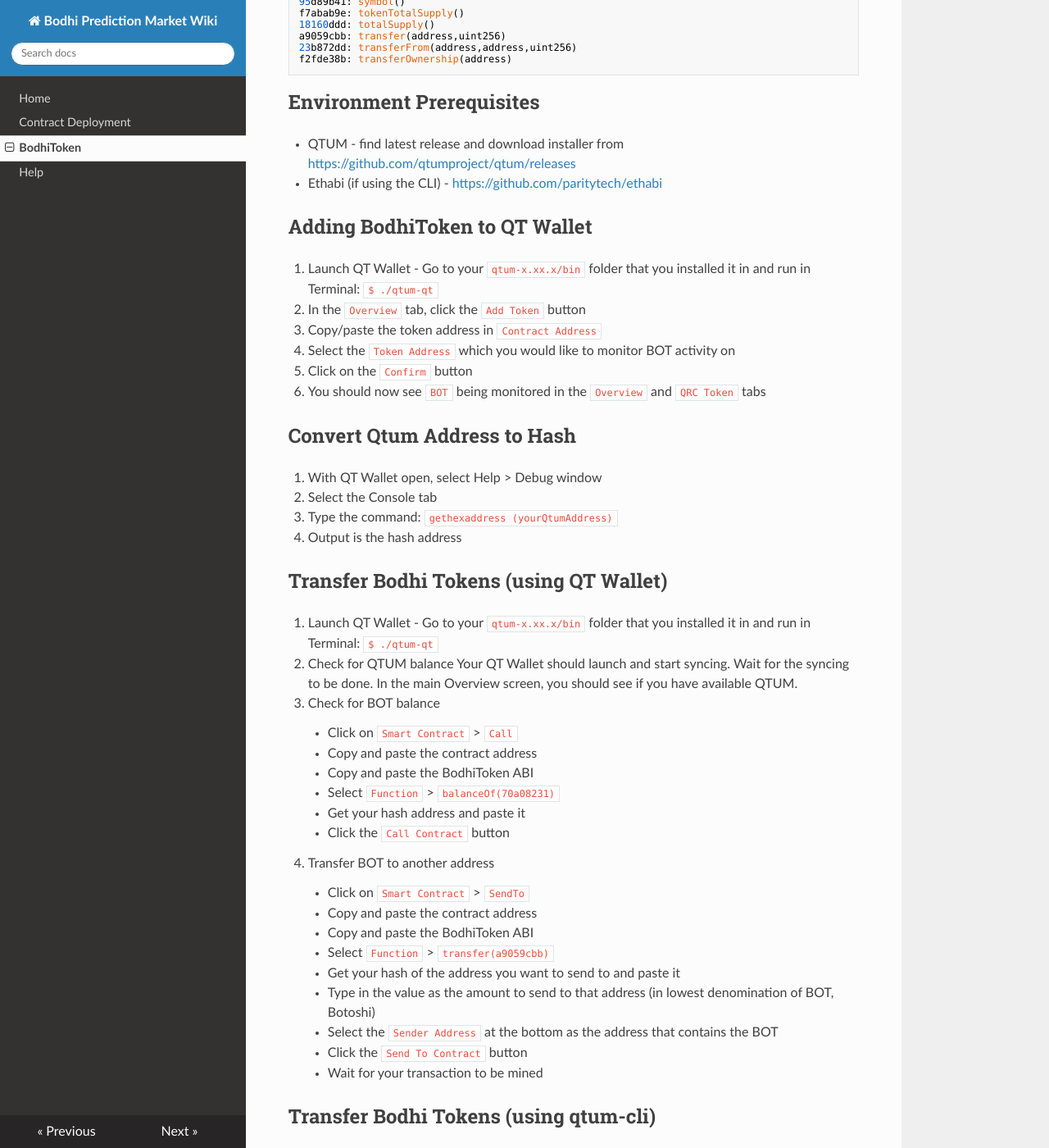
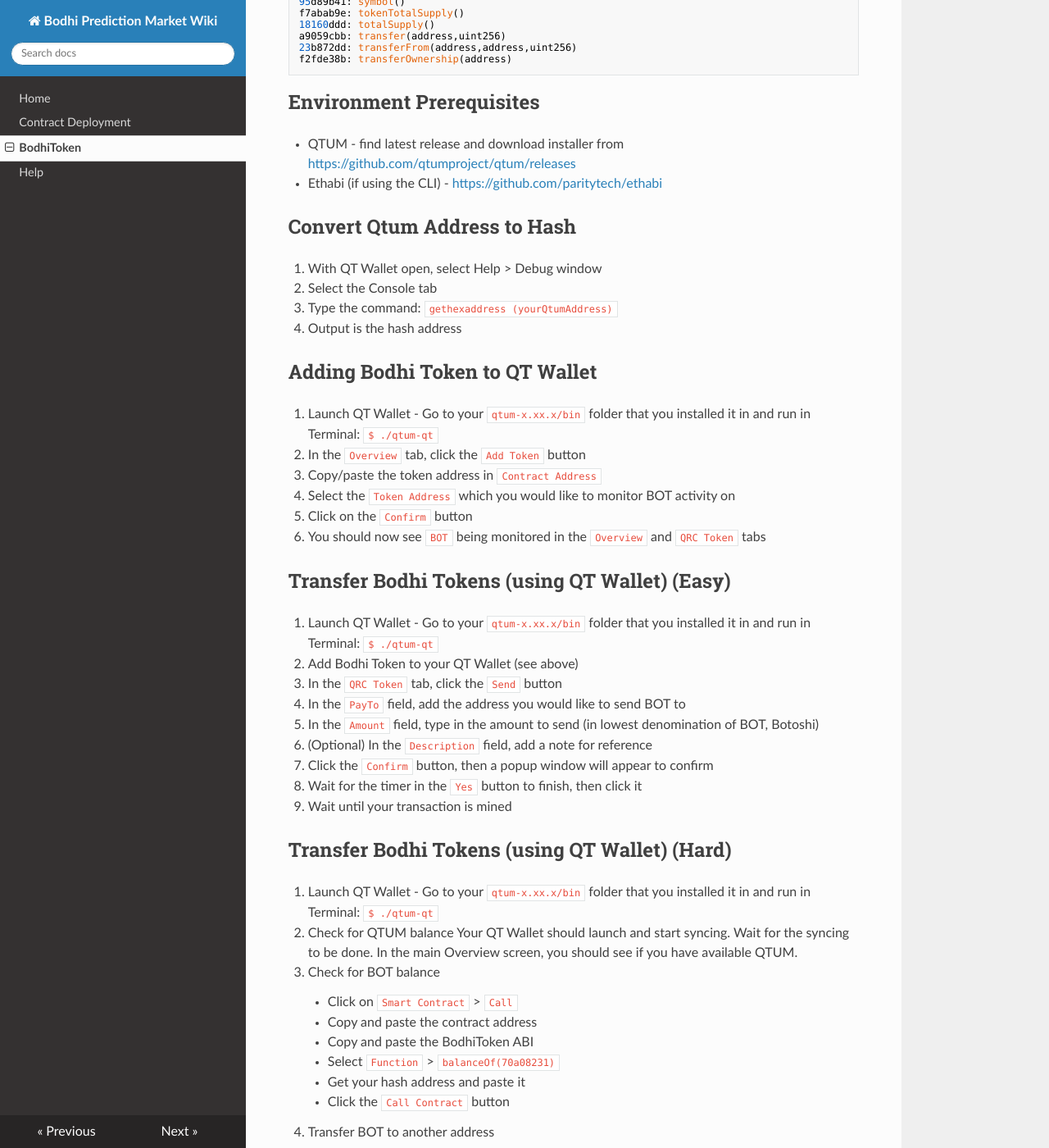
Before and after one commit to bodhiproject/wiki, an MkDocs documentation site: the page built from docs/bodhitoken.md, in a window 1280 px wide and 1400 px high, scrolled down 631 px. Shown: the whole window at 82% size. Built offline with MkDocs 1.6.1, drawn with Linux system fonts in a browser that asks for light colours; nearby versions of some CDN libraries; old or Windows-style settings are respelled for this version of MkDocs.

Commit message:
Add easy mode for trasnfer tokens

````diff
--- a/docs/bodhitoken.md
+++ b/docs/bodhitoken.md
@@ -38,7 +38,14 @@
 * Ethabi (if using the CLI) - [https://github.com/paritytech/ethabi](https://github.com/paritytech/ethabi)
 
 
-## Adding BodhiToken to QT Wallet
+## Convert Qtum Address to Hash
+1. With QT Wallet open, select Help > Debug window
+2. Select the Console tab
+3. Type the command: `gethexaddress (yourQtumAddress)`
+4. Output is the hash address
+
+
+## Adding Bodhi Token to QT Wallet
 1. Launch QT Wallet - Go to your `qtum-x.xx.x/bin` folder that you installed it in and run in Terminal:
     ```
     $ ./qtum-qt
@@ -50,14 +57,22 @@
 6. You should now see `BOT` being monitored in the `Overview` and `QRC Token` tabs
 
 
-## Convert Qtum Address to Hash
-1. With QT Wallet open, select Help > Debug window
-2. Select the Console tab
-3. Type the command: `gethexaddress (yourQtumAddress)`
-4. Output is the hash address
+## Transfer Bodhi Tokens (using QT Wallet) (Easy)
+1. Launch QT Wallet - Go to your `qtum-x.xx.x/bin` folder that you installed it in and run in Terminal:
+    ```
+    $ ./qtum-qt
+    ```
+2. Add Bodhi Token to your QT Wallet (see above)
+3. In the `QRC Token` tab, click the `Send` button
+4. In the `PayTo` field, add the address you would like to send BOT to
+5. In the `Amount` field, type in the amount to send (in lowest denomination of BOT, Botoshi)
+6. (Optional) In the `Description` field, add a note for reference
+7. Click the `Confirm` button, then a popup window will appear to confirm
+8. Wait for the timer in the `Yes` button to finish, then click it
+9. Wait until your transaction is mined
 
 
-## Transfer Bodhi Tokens (using QT Wallet)
+## Transfer Bodhi Tokens (using QT Wallet) (Hard)
 1. Launch QT Wallet - Go to your `qtum-x.xx.x/bin` folder that you installed it in and run in Terminal:
     ```
     $ ./qtum-qt
````
Also changed, not shown: site/bodhitoken/index.html, site/index.html, site/search/search_index.json.
